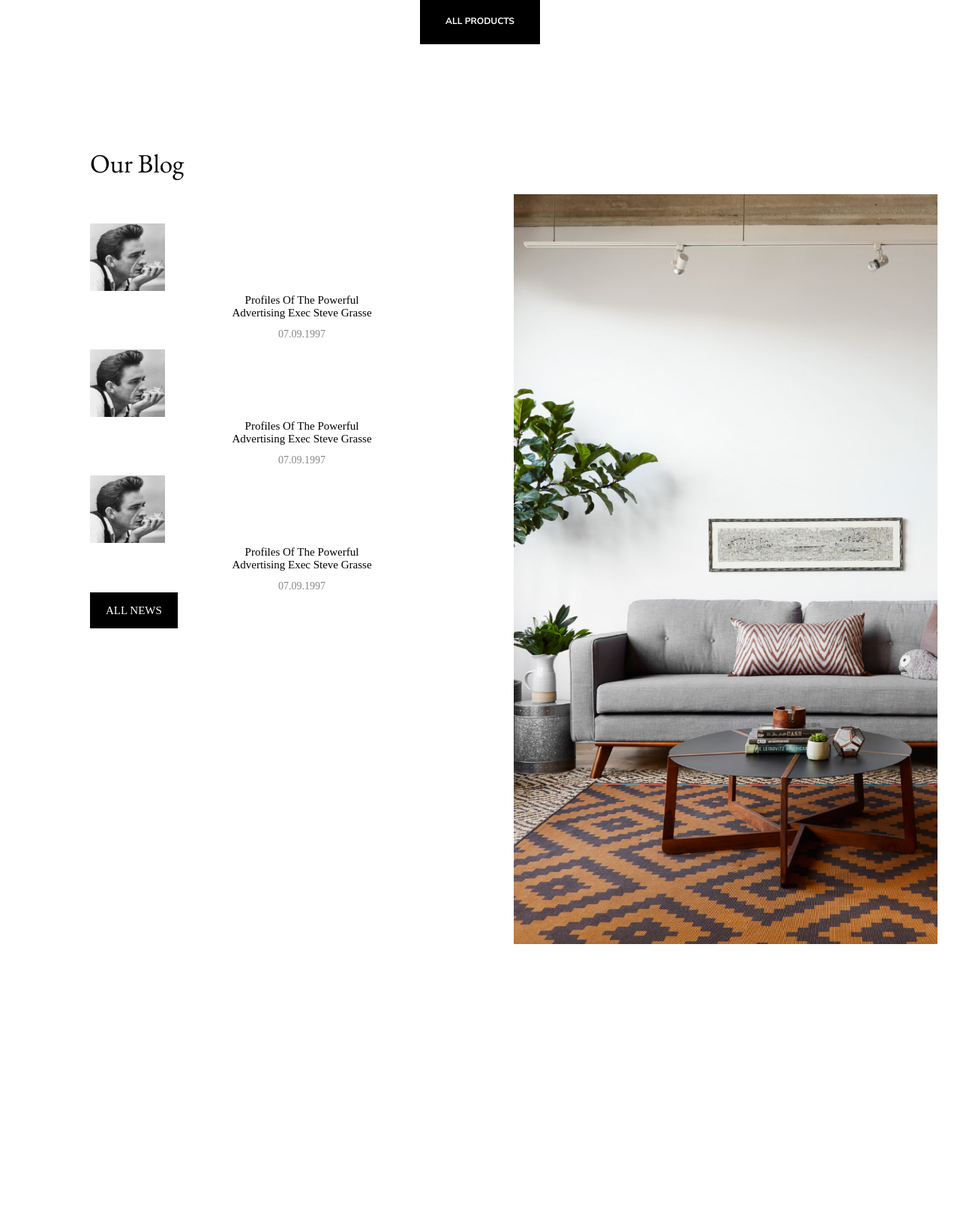
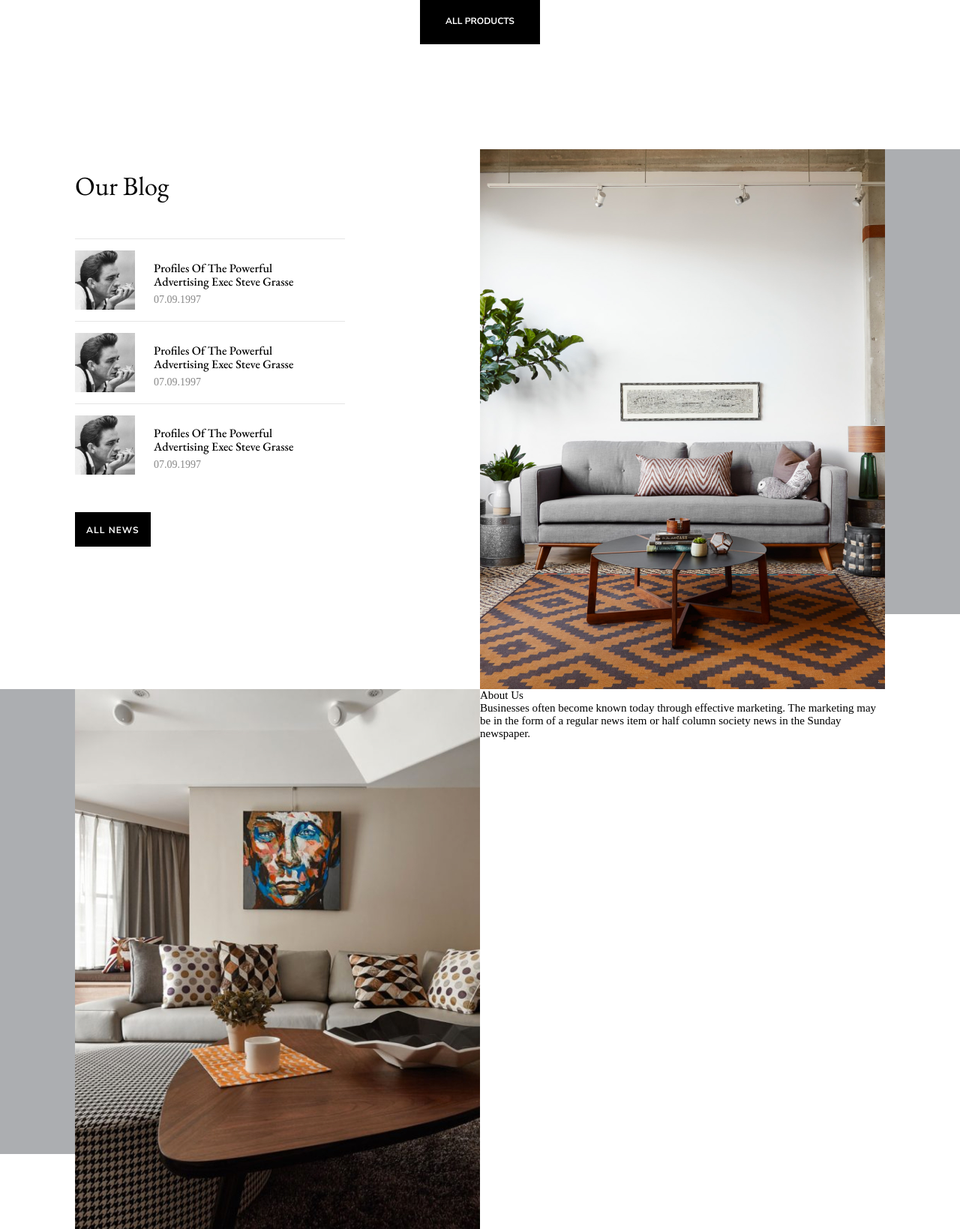
Before and after one commit to bohdan-nitro/art-frames, a PHP site: page / in a window 1280 px wide. Shown: the part 2599-4238 px from the top of the page at 75% size. Before the commit the page ends 3858 px from the top, so only its background shows below. Run offline with PHP 8.4, Linux system fonts and the light colour scheme.

Commit message:
как поднять серый бекграунд повыше как на макете?

```diff
--- a/css/port.scss
+++ b/css/port.scss
@@ -103,6 +103,7 @@
           font-weight: 600;
           line-height: 40px;
         }
+
         .subtitle {
           color: #FFFFFF;
           font-family: $garamond;
@@ -112,7 +113,8 @@
           letter-spacing: 1px;
           margin-top: 15px;
         }
-        .btn  {
+
+        .btn {
           margin-top: 45px;
           text-decoration: none;
           color: #fff;
@@ -140,14 +142,15 @@
     margin-top: 100px;
     text-align: center;
 
-    .products-title  {
+    .products-title {
       color: #000000;
       font-family: $garamond;
       font-size: 20px;
       line-height: 30px;
       opacity: 0.3;
       margin: 0 33px;
-      &.active  {
+
+      &.active {
         opacity: 1;
       }
     }
@@ -160,16 +163,16 @@
     width: 100%;
     margin-top: 70px;
     margin-bottom: 70px;
-    border-top: 1px solid rgba(158,158,158,0.3);
+    border-top: 1px solid rgba(158, 158, 158, 0.3);
 
-    .products-item  {
+    .products-item {
       display: flex;
       flex-flow: column nowrap;
       justify-content: center;
       width: 33.33333%;
       padding: 65px;
-      border-right: 1px solid rgba(158,158,158,0.3);
-      border-bottom: 1px solid rgba(158,158,158,0.3);
+      border-right: 1px solid rgba(158, 158, 158, 0.3);
+      border-bottom: 1px solid rgba(158, 158, 158, 0.3);
 
       .products-image {
         margin: 0 auto;
@@ -177,7 +180,7 @@
         max-width: 220px;
       }
 
-      .products-subtitle  {
+      .products-subtitle {
         text-align: center;
         font-size: 16px;
         opacity: 0.5;
@@ -191,7 +194,7 @@
         font-family: "EB Garamond";
         margin-top: 20px;
 
-        .price  {
+        .price {
           text-align: center;
           font-weight: bold;
         }
@@ -202,7 +205,7 @@
 
   }
 
-  .btn-store  {
+  .btn-store {
     display: block;
     height: 60px;
     max-width: 160px;
@@ -230,58 +233,178 @@
 }
 
 
+.works {
+  max-height: 720px;
+  overflow: hidden;
+  width: 100%;
 
-.works  {
+  .works-container {
+    position: relative;
+    display: flex;
+    flex-flow: row nowrap;
+    width: 100%;
+    max-width: 1080px;
+    height: inherit;
+    margin: 0 auto;
+
+    .works__content {
+      width: 50%;
+      padding-right: 180px;
+      margin-top: 30px;
+
+      .works__title {
+        font-size: 35px;
+        font-family: $garamond;
+        color: black;
+        line-height: 1.1;
+        margin-bottom: 50px;
+      }
+
+      .works__item_container {
+        display: flex;
+        flex-flow: column nowrap;
+        margin-bottom: 50px;
+
+        .works__item {
+          display: flex;
+          flex-flow: row nowrap;
+          width: 100%;
+          height: 110px;
+          padding: 15px 0;
+          padding-right: 26px;
+          border-top: 1px solid #E5E5E5;
+
+
+          .works__image {
+            height: 100%;
+            width: 80px;
+
+            img {
+              width: 100%;
+              height: 100%;
+              object-fit: cover;
+            }
+
+          }
+
+          .works__text_wrap {
+            margin-left: 25px;
+            margin-top: 15px;
+            text-align: left;
+
+            .works__text {
+              color: #000000;
+              font-family: $garamond;
+              font-size: 16px;
+              font-weight: 500;
+              line-height: 18px;
+            }
+
+            .works__data {
+              color: #888888;
+              font-size: 14px;
+              line-height: 10px;
+              margin-top: 10px;
+            }
+
+          }
+
+        }
+
+      }
+
+      .btn-work {
+        height: 50px;
+        width: 140px;
+        background-color: #000000;
+        color: white;
+        padding: 15px;
+        text-decoration: none;
+
+        span {
+          color: #FFFFFF;
+          font-family: $nunito;
+          font-size: 12px;
+          font-weight: bold;
+          letter-spacing: 1px;
+          line-height: 10px;
+          text-align: center;
+          text-transform: uppercase;
+        }
+      }
+
+
+    }
+
+    .works__photo {
+      width: 50%;
+      overflow: hidden;
+
+      &:after {
+        content: '';
+        display: block;
+        position: absolute;
+        top: 0;
+        width: 100%;
+        height: 620px;
+        background-color: #ACAEB1;
+        z-index: -1;
+      }
+
+      img {
+        width: 100%;
+        max-width: 100%;
+        height: auto;
+        object-fit: cover;
+      }
+
+    }
+
+  }
+
+}
+
+.about {
   display: flex;
   width: 100%;
-  .works__content {
-    width: 50%;
-    margin-left: 120px;
+  overflow: hidden;
+  max-height: 720px;
 
+  .container__about {
+    display: flex;
+    position: relative;
+    flex-flow: row nowrap;
+    margin: 0 auto;
+    height: inherit;
+    max-width: 1080px;
 
+    .about__photo {
+      width: 50%;
+      overflow: hidden;
 
-    .works__title {
-      font-size: 35px;
-      font-family: "EB Garamond";
-      color: black;
-      line-height: 1.1;
-      margin-bottom: 60px;
+      &:after {
+        content: '';
+        display: block;
+        position: absolute;
+        top: 0;
+        right: 50%;
+        width: 100%;
+        height: 620px;
+        background-color: #ACAEB1;
+        z-index: -1;
+      }
+
+      img {
+        width: 100%;
+        max-width: 100%;
+        height: auto;
+        object-fit: cover;
+      }
+
     }
   }
 }
 
-.works__text {
-  text-align: center;
+.about__content {
+  width: 50%;
 }
-
-.works__data  {
-  text-align: center;
-  color: #888888;
-  font-size: 14px;
-  line-height: 10px;
-  padding: 15px;
-}
-
-.works__photo {
-  margin-top: 60px;
-  width: 50%;
-  display: block;
-  overflow: hidden;
-  margin-right: 30px;
-
-}
-.btn-work {
-  height: 50px;
-  max-width: 140px;
-  text-align: center;
-  text-decoration: none;
-  margin: 0 auto;
-  padding: 15px 20px 15px 20px;
-  border: 1px solid #000000;
-  background-color: black;
-  transition: background-color .2s linear;
-  color: white;
-  margin-top: 30px;
-  vertical-align: sub;
-  text-transform: uppercase;
-}
--- a/css/style.css
+++ b/css/style.css
@@ -209,55 +209,149 @@ html {
 }
 
 .works {
-  display: flex;
+  max-height: 720px;
+  overflow: hidden;
   width: 100%;
 }
-.works .works__content {
+.works .works-container {
+  position: relative;
+  display: flex;
+  flex-flow: row nowrap;
+  width: 100%;
+  max-width: 1080px;
+  height: inherit;
+  margin: 0 auto;
+}
+.works .works-container .works__content {
   width: 50%;
-  margin-left: 120px;
+  padding-right: 180px;
+  margin-top: 30px;
 }
-.works .works__content .works__title {
+.works .works-container .works__content .works__title {
   font-size: 35px;
-  font-family: "EB Garamond";
+  font-family: "EB Garamond", serif;
   color: black;
   line-height: 1.1;
-  margin-bottom: 60px;
+  margin-bottom: 50px;
 }
-
-.works__text {
-  text-align: center;
+.works .works-container .works__content .works__item_container {
+  display: flex;
+  flex-flow: column nowrap;
+  margin-bottom: 50px;
 }
-
-.works__data {
-  text-align: center;
+.works .works-container .works__content .works__item_container .works__item {
+  display: flex;
+  flex-flow: row nowrap;
+  width: 100%;
+  height: 110px;
+  padding: 15px 0;
+  padding-right: 26px;
+  border-top: 1px solid #E5E5E5;
+}
+.works .works-container .works__content .works__item_container .works__item .works__image {
+  height: 100%;
+  width: 80px;
+}
+.works .works-container .works__content .works__item_container .works__item .works__image img {
+  width: 100%;
+  height: 100%;
+  object-fit: cover;
+}
+.works .works-container .works__content .works__item_container .works__item .works__text_wrap {
+  margin-left: 25px;
+  margin-top: 15px;
+  text-align: left;
+}
+.works .works-container .works__content .works__item_container .works__item .works__text_wrap .works__text {
+  color: #000000;
+  font-family: "EB Garamond", serif;
+  font-size: 16px;
+  font-weight: 500;
+  line-height: 18px;
+}
+.works .works-container .works__content .works__item_container .works__item .works__text_wrap .works__data {
   color: #888888;
   font-size: 14px;
   line-height: 10px;
+  margin-top: 10px;
+}
+.works .works-container .works__content .btn-work {
+  height: 50px;
+  width: 140px;
+  background-color: #000000;
+  color: white;
   padding: 15px;
+  text-decoration: none;
+}
+.works .works-container .works__content .btn-work span {
+  color: #FFFFFF;
+  font-family: "Nunito Sans", sans-serif;
+  font-size: 12px;
+  font-weight: bold;
+  letter-spacing: 1px;
+  line-height: 10px;
+  text-align: center;
+  text-transform: uppercase;
+}
+.works .works-container .works__photo {
+  width: 50%;
+  overflow: hidden;
+}
+.works .works-container .works__photo:after {
+  content: "";
+  display: block;
+  position: absolute;
+  top: 0;
+  width: 100%;
+  height: 620px;
+  background-color: #ACAEB1;
+  z-index: -1;
+}
+.works .works-container .works__photo img {
+  width: 100%;
+  max-width: 100%;
+  height: auto;
+  object-fit: cover;
 }
 
-.works__photo {
-  margin-top: 60px;
+.about {
+  display: flex;
+  width: 100%;
+  overflow: hidden;
+  max-height: 720px;
+}
+.about .container__about {
+  display: flex;
+  position: relative;
+  flex-flow: row nowrap;
+  margin: 0 auto;
+  height: inherit;
+  max-width: 1080px;
+}
+.about .container__about .about__photo {
   width: 50%;
+  overflow: hidden;
+}
+.about .container__about .about__photo:after {
+  content: "";
   display: block;
-  overflow: hidden;
-  margin-right: 30px;
+  position: absolute;
+  top: 0;
+  right: 50%;
+  width: 100%;
+  height: 620px;
+  background-color: #ACAEB1;
+  z-index: -1;
+}
+.about .container__about .about__photo img {
+  width: 100%;
+  max-width: 100%;
+  height: auto;
+  object-fit: cover;
 }
 
-.btn-work {
-  height: 50px;
-  max-width: 140px;
-  text-align: center;
-  text-decoration: none;
-  margin: 0 auto;
-  padding: 15px 20px 15px 20px;
-  border: 1px solid #000000;
-  background-color: black;
-  transition: background-color 0.2s linear;
-  color: white;
-  margin-top: 30px;
-  vertical-align: sub;
-  text-transform: uppercase;
+.about__content {
+  width: 50%;
 }
 
 /*# sourceMappingURL=style.css.map */
--- a/index.html
+++ b/index.html
@@ -4,11 +4,11 @@
     <meta charset="UTF-8">
     <title>Shadowbox</title>
     <link rel="stylesheet" href="css/style.css">
-
 </head>
 <body>
 
 <header class=" header">
+
     <div class="container">
         <div class="header__inner">
             <nav class="nav">
@@ -42,6 +42,7 @@
             </nav>
         </div>
     </div>
+
 </header>
 
 <section class="intro">
@@ -59,11 +60,13 @@
 </section>
 
 <section class="products">
+
     <div class="products-menu">
         <span class="products-title active">Featured</span>
         <span class="products-title">Best Sellers</span>
         <span class="products-title">New arrivals</span>
     </div>
+
     <div class="products-store">
         <div class="products-item">
             <img class="products-image" src="img/picture-1.jpg" alt="">
@@ -129,46 +132,115 @@
             </p>
         </div>
     </div>
+
     <a class="btn-store active" href="#">
         <span class="title">All Products</span>
     </a>
+
 </section>
+
 <section class="works">
+
+    <div class="works-container">
+
         <div class="works__content">
+
             <div class="works__title">Our Blog</div>
-            <div class="works__image">
-                <img src="img/cash.jpg" height="90" width="100" alt="">
-                <p class="works__text">Profiles Of The Powerful</p>
-                <p class="works__text">Advertising Exec Steve Grasse</p>
-            </div>
-            <div class="works__text">
 
-            </div>
-            <div class="works__data">07.09.1997</div>
+            <div class="works__item_container">
+
+                <div class="works__item">
 
                     <div class="works__image">
                         <img src="img/cash.jpg" height="90" width="100" alt="">
                     </div>
+
+                    <div class="works__text_wrap">
+
                         <div class="works__text">
-                <p>Profiles Of The Powerful</p>
-                <p>Advertising Exec Steve Grasse</p>
+                            Profiles Of The Powerful<br>
+                            Advertising Exec Steve Grasse
                         </div>
+
                         <div class="works__data">07.09.1997</div>
 
+                    </div>
+
+                </div>
+                <div class="works__item">
+
                     <div class="works__image">
-                <img class="work__img" src="img/cash.jpg" height="90" width="100" alt="">
+                        <img src="img/cash.jpg" height="90" width="100" alt="">
                     </div>
+
+                    <div class="works__text_wrap">
+
                         <div class="works__text">
-                <p>Profiles Of The Powerful</p>
-                <p>Advertising Exec Steve Grasse</p>
+                            Profiles Of The Powerful<br>
+                            Advertising Exec Steve Grasse
                         </div>
+
                         <div class="works__data">07.09.1997</div>
 
-            <a class="btn-work" href="#">All news</a>
+                    </div>
 
                 </div>
+                <div class="works__item">
+
+                    <div class="works__image">
+                        <img src="img/cash.jpg" height="90" width="100" alt="">
+                    </div>
+
+                    <div class="works__text_wrap">
+
+                        <div class="works__text">
+                            Profiles Of The Powerful<br>
+                            Advertising Exec Steve Grasse
+                        </div>
+
+                        <div class="works__data">07.09.1997</div>
+
+                    </div>
+
+                </div>
+
+            </div>
+
+            <a class="btn-work" href="#">
+                <span>All news</span>
+            </a>
+
+        </div>
+
         <div class="works__photo">
+
             <img src="img/our_blog_img.jpg" height="1000px" alt="">
+
+        </div>
+
+    </div>
+
+</section>
+
+<section class="about">
+
+    <div class="container__about">
+
+        <div class="about__photo">
+            <img class="about__img" src="img/about_us_img.jpg" alt="">
+        </div>
+
+        <div class="about__content">
+
+            <div class="about__title">About Us</div>
+
+            <div class="about__text">
+                Businesses often become known today through effective marketing. The marketing may
+                be in the form of a regular news item or half column society news in the Sunday newspaper.
+            </div>
+
+        </div>
+
     </div>
 
 </section>
```
Also changed, not shown: img/about_us_img.jpg (added), 1 other file. Lines whose indentation alone changed are shown as unchanged.
